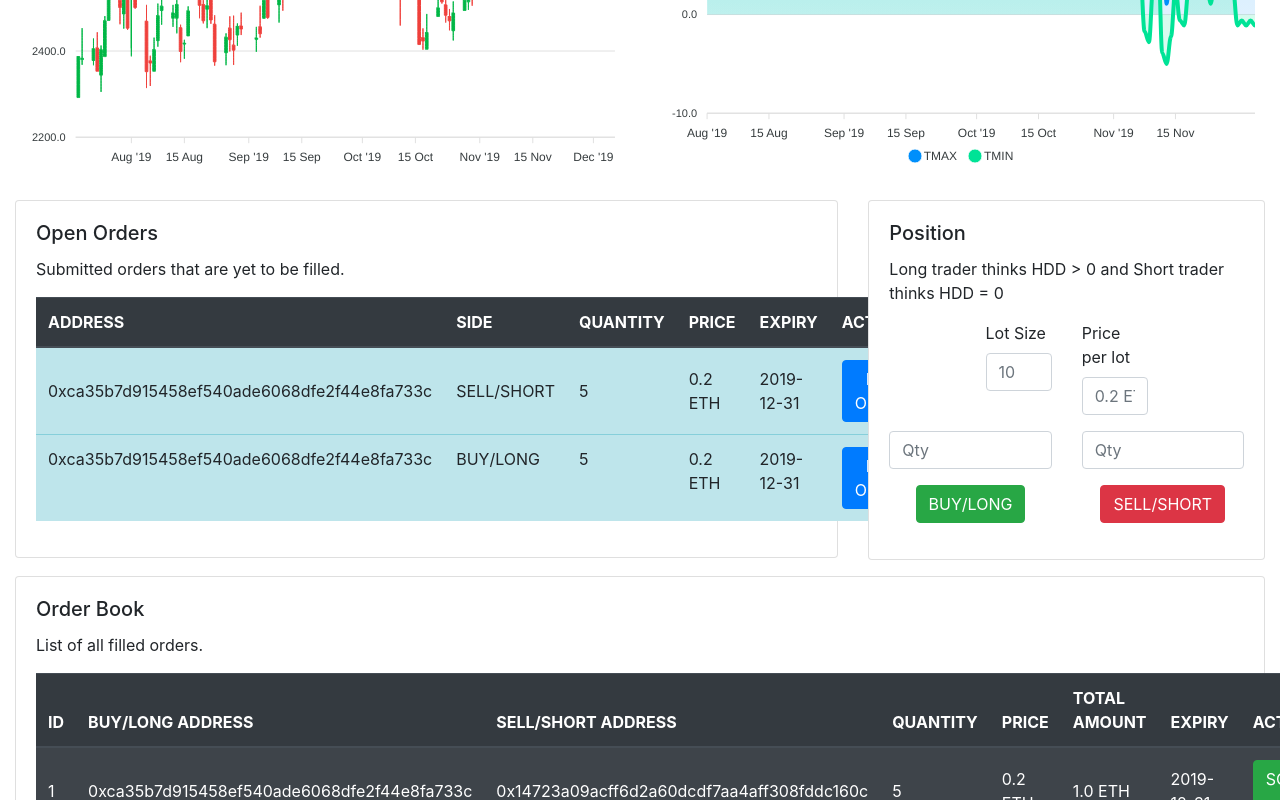
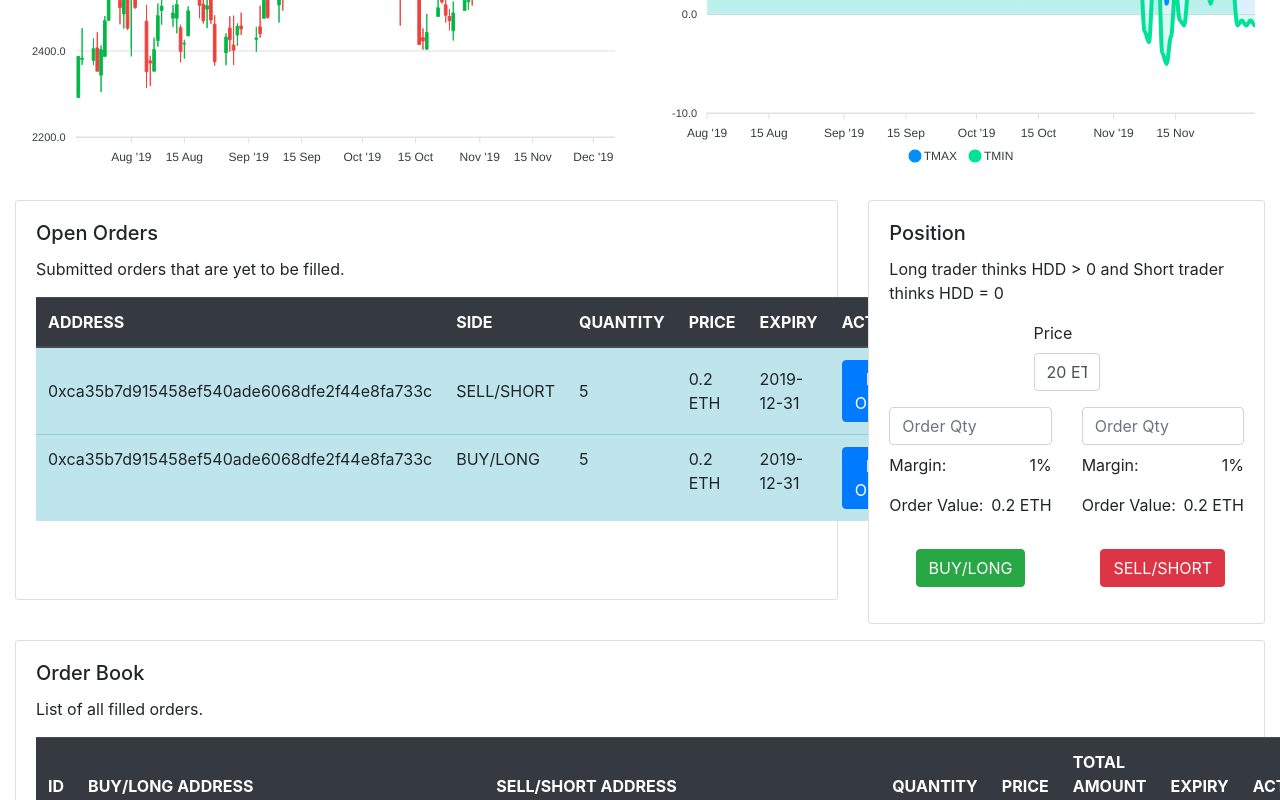
Before and after one commit to roheat/helios, a React (Create React App) app in the folder client/: page / in a window 1280 px wide. Shown: the part 503-1303 px from the top of the page. Built offline with nearby package versions, Linux system fonts and the light colour scheme.

Commit message:
orders UI updated

```diff
--- a/client/src/components/trading-platform/open-orders.js
+++ b/client/src/components/trading-platform/open-orders.js
@@ -3,7 +3,7 @@ import React, { Component } from "react";
 export default class OpenOrders extends Component {
   render() {
     return (
-      <div className="card" style={{ minHeight: "300px" }}>
+      <div className="card" style={{ minHeight: "400px" }}>
         <div className="card-body">
           <h5 className="card-title">Open Orders</h5>
           <p className="card-text">
--- a/client/src/components/trading-platform/order-position.js
+++ b/client/src/components/trading-platform/order-position.js
@@ -11,15 +11,15 @@ export default class OrderPosition extends Component {
           </p>
           <div className="row justify-content-center my-3">
             <div className="col-12 col-md-3">
-              <label className="text-left">Lot Size</label>
+              <label className="text-left">Price</label>
               <input
                 className="form-control"
                 type="text"
                 readonly
-                placeholder="10"
+                value="20 ETH"
               />
             </div>
-            <div className="col-12 col-md-3">
+            {/* <div className="col-12 col-md-3">
               <label className="text-left">Price per lot</label>
               <input
                 className="form-control"
@@ -27,7 +27,7 @@ export default class OrderPosition extends Component {
                 readonly
                 placeholder="0.2 ETH"
               />
-            </div>
+            </div> */}
           </div>
           <div className="row">
             <div className="col-12 col-md-6">
@@ -36,8 +36,16 @@ export default class OrderPosition extends Component {
                   <input
                     className="form-control"
                     type="number"
-                    placeholder="Qty"
+                    placeholder="Order Qty"
                   />
+                  <div className="d-flex justify-content-between mt-2">
+                    <p>Margin:</p>
+                    <p>1%</p>
+                  </div>
+                  <div className="d-flex justify-content-between">
+                    <p>Order Value:</p>
+                    <p>0.2 ETH</p>
+                  </div>
                   <button type="submit" className="btn btn-success mt-3">
                     BUY/LONG
                   </button>
@@ -50,8 +58,16 @@ export default class OrderPosition extends Component {
                   <input
                     className="form-control"
                     type="number"
-                    placeholder="Qty"
+                    placeholder="Order Qty"
                   />
+                  <div className="d-flex justify-content-between mt-2">
+                    <p>Margin:</p>
+                    <p>1%</p>
+                  </div>
+                  <div className="d-flex justify-content-between">
+                    <p>Order Value:</p>
+                    <p>0.2 ETH</p>
+                  </div>
                   <button type="submit" className="btn btn-danger mt-3">
                     SELL/SHORT
                   </button>
```
